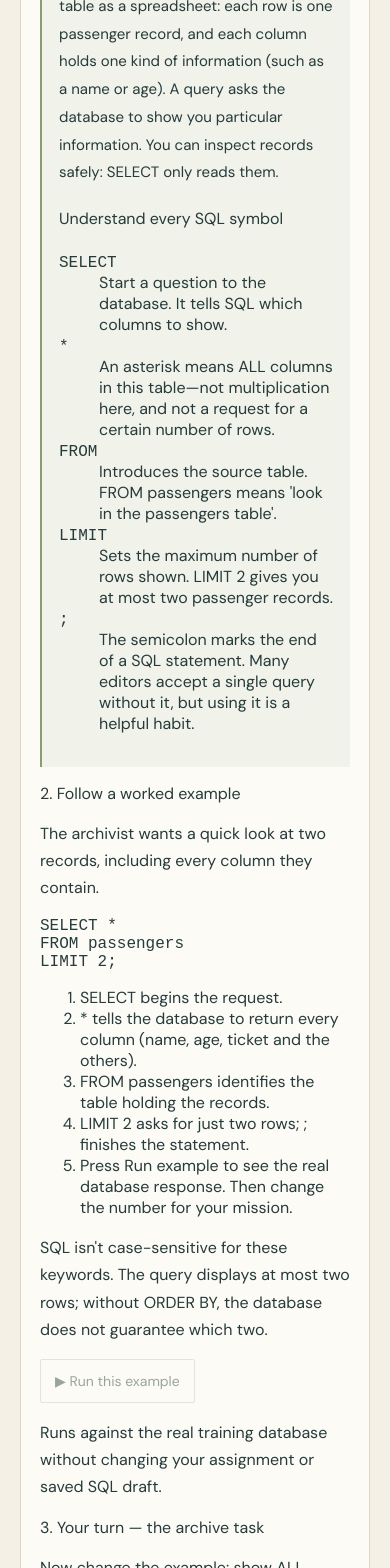
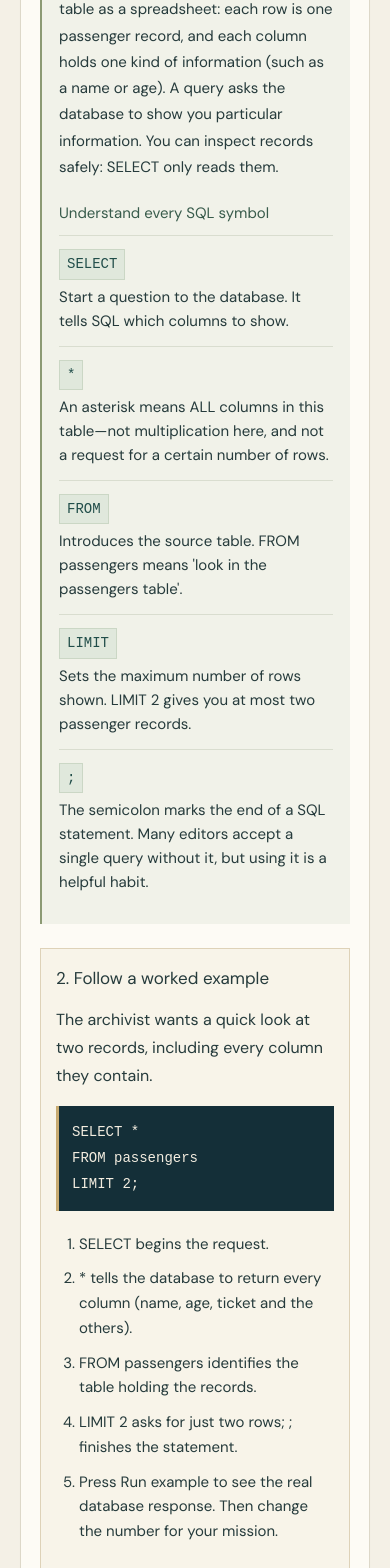
Before and after one commit to syrotynin/titanic-data-academy, a React (Vite) app: page / in a window 390 px wide. Shown: the part 2265-3833 px from the top of the page. Built offline with nearby package versions, Linux system fonts and the light colour scheme.

Commit message:
style: make lesson explanations, keyword glossary, and worked examples readable

```diff
--- a/src/styles/readability.css
+++ b/src/styles/readability.css
@@ -123,3 +123,163 @@ th { font-size: 13px; }
   .lesson-kind { font-size: 11px; }
   .lesson-heading .eyebrow { font-size: 11px; }
 }
+
+
+/* A beginner's learning path: explanation, annotated example, then a task. */
+.learning-step {
+  min-width: 0;
+  margin: 24px 0;
+}
+.learning-step h3 {
+  font-size: 17px;
+  letter-spacing: 0;
+  text-transform: none;
+  line-height: 1.35;
+}
+.learning-step p {
+  line-height: 1.75;
+}
+.concept.learning-step h3 {
+  font-size: 17px;
+  letter-spacing: 0;
+  text-transform: none;
+}
+.vocabulary-title,
+.example-output h4 {
+  margin: 23px 0 12px;
+  color: #385b4b;
+  font-size: 15px;
+  font-weight: 600;
+}
+.sql-vocabulary {
+  display: grid;
+  gap: 0;
+  margin: 0;
+}
+.vocabulary-item {
+  display: grid;
+  grid-template-columns: minmax(75px, 140px) minmax(0, 1fr);
+  gap: 16px;
+  border-top: 1px solid #d9ddcf;
+  padding: 13px 0;
+}
+.vocabulary-item dt,
+.vocabulary-item dd {
+  margin: 0;
+  min-width: 0;
+  font-size: 15px;
+  line-height: 1.6;
+}
+.vocabulary-item dt code {
+  display: inline-block;
+  max-width: 100%;
+  padding: 3px 7px;
+  color: #204d49;
+  background: #e0e8dc;
+  border: 1px solid #cbd7c5;
+  overflow-wrap: anywhere;
+  font-size: 14px;
+}
+.worked-example {
+  padding: 22px 23px;
+  background: #f8f4e9;
+  border: 1px solid #ded2b8;
+}
+.worked-example > h3 {
+  margin: 0 0 8px;
+}
+.example-code {
+  margin: 16px 0;
+  padding: 16px 18px;
+  overflow-x: auto;
+  white-space: pre-wrap;
+  overflow-wrap: anywhere;
+  background: #142f38;
+  border-left: 3px solid #c7aa70;
+  color: #f3ede0;
+  font: 15px/1.8 "SFMono-Regular", Consolas, "Liberation Mono", monospace;
+}
+.example-steps {
+  margin: 14px 0 14px;
+  padding-left: 23px;
+}
+.example-steps li {
+  padding: 5px 0;
+  line-height: 1.65;
+  font-size: 15px;
+}
+.panel p.example-takeaway {
+  font-size: 15px;
+  color: #31584b;
+}
+.worked-example .run-example {
+  background: #23493f;
+  color: #fff9e8;
+  border-color: #23493f;
+  min-height: 44px;
+  font-size: 14px;
+}
+.worked-example .run-example:hover:not(:disabled) {
+  background: #365e50;
+}
+.panel p.example-caption {
+  font-size: 13px;
+  color: #66736d;
+  margin: 9px 0 0;
+}
+.example-output {
+  margin-top: 18px;
+  min-width: 0;
+}
+.example-output h4 {
+  margin-top: 0;
+}
+.example-output h4 span {
+  color: #66736d;
+  font-size: 13px;
+  font-weight: 400;
+}
+.example-table-scroll {
+  min-width: 0;
+  width: 100%;
+  overflow-x: auto;
+  max-height: 220px;
+  border: 1px solid var(--line);
+}
+.example-output small {
+  display: block;
+  margin-top: 10px;
+  color: var(--muted);
+  font-size: 13px;
+}
+.practice-step {
+  border-left: 3px solid #a18751;
+  padding: 18px 22px;
+  background: #f1ecde;
+}
+.practice-step h3 {
+  margin: 0 0 6px;
+}
+.practice-step p {
+  margin: 0 0 8px;
+}
+.panel .practice-reminder {
+  font-size: 14px;
+  color: #54675d;
+}
+@media (max-width: 450px) {
+  .worked-example {
+    padding: 18px 15px;
+  }
+  .vocabulary-item {
+    grid-template-columns: minmax(0, 1fr);
+    gap: 5px;
+  }
+  .example-code {
+    padding: 13px;
+    font-size: 14px;
+  }
+  .practice-step {
+    padding: 15px;
+  }
+}
```
